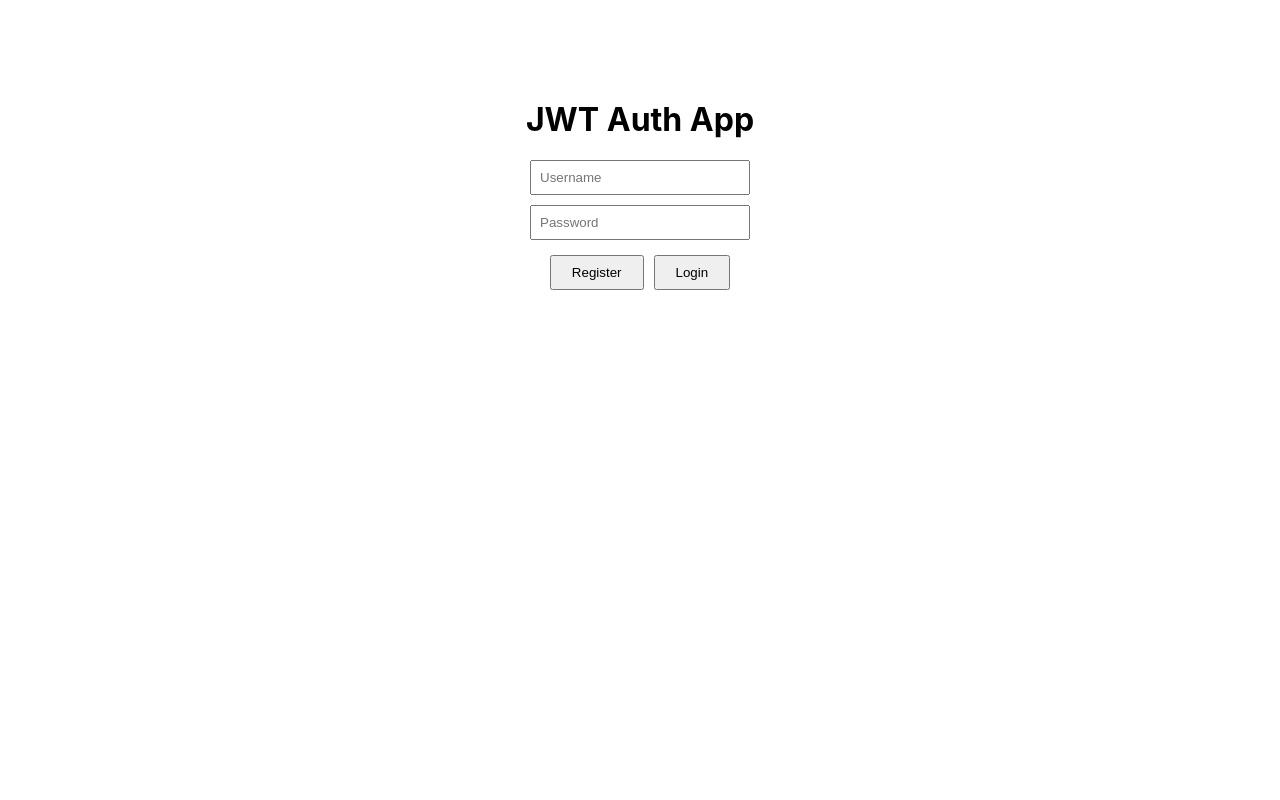
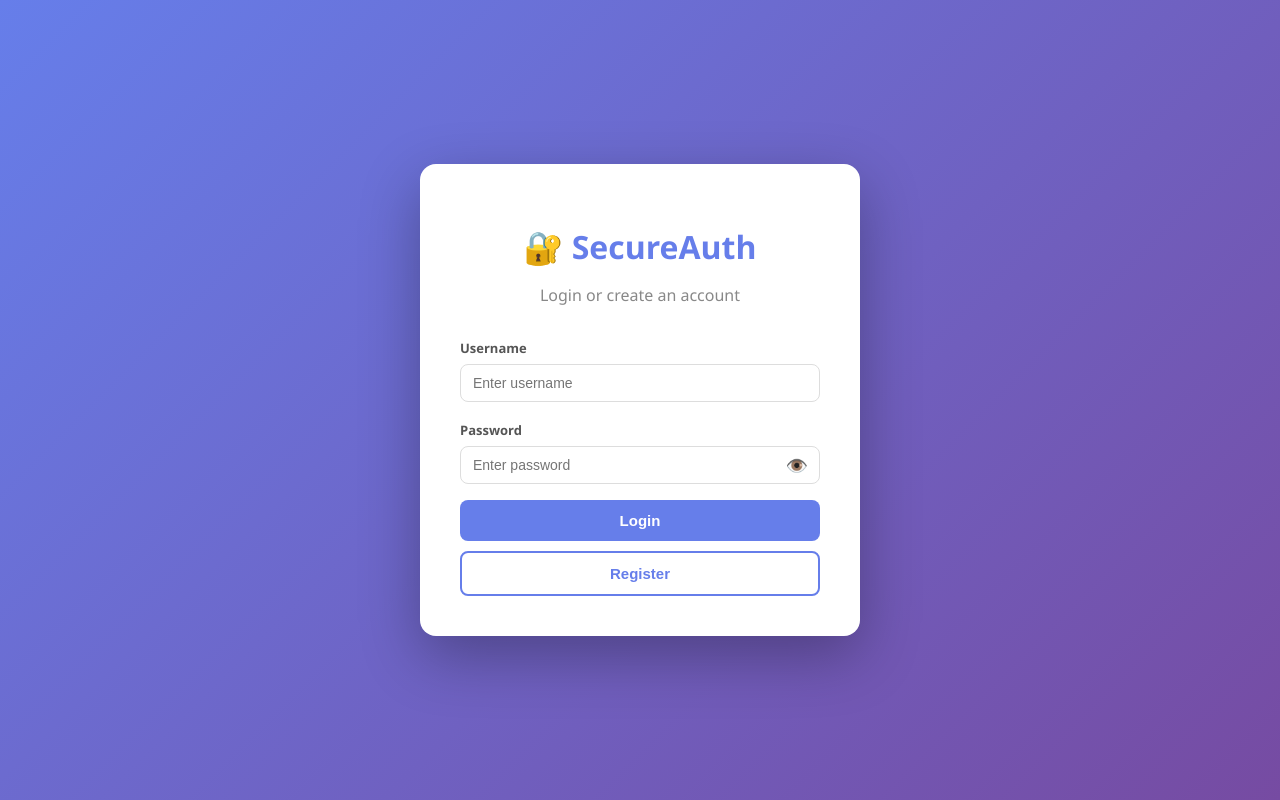
Before and after one commit to fouzia-dev-fullstack/my-first-app-memorable, a React (Create React App) app in the folder frontend/: page / in a window 1280 px wide. Built offline with nearby package versions, Linux system fonts and the light colour scheme.

Commit message:
improved UI with eye icon and error messages

```diff
--- a/frontend/src/App.js
+++ b/frontend/src/App.js
@@ -6,6 +6,8 @@ function App() {
   const [message, setMessage] = useState('');
   const [token, setToken] = useState('');
   const [protectedMessage, setProtectedMessage] = useState('');
+  const [showPassword, setShowPassword] = useState(false);
+  const [isError, setIsError] = useState(false);
 
   const handleRegister = async () => {
     const res = await fetch('http://localhost:5000/api/auth/register', {
@@ -14,6 +16,7 @@ function App() {
       body: JSON.stringify({ username, password })
     });
     const data = await res.json();
+    setIsError(!res.ok);
     setMessage(data.message);
   };
 
@@ -24,6 +27,7 @@ function App() {
       body: JSON.stringify({ username, password })
     });
     const data = await res.json();
+    setIsError(!res.ok);
     setMessage(data.message);
     if (data.token) {
       setToken(data.token);
@@ -41,44 +45,146 @@ function App() {
 
   const handleLogout = () => {
     setToken('');
-    setMessage('Logged out successfully!');
+    setMessage('');
     setProtectedMessage('');
     setUsername('');
     setPassword('');
+    setIsError(false);
   };
 
   return (
-    <div style={{ textAlign: 'center', marginTop: '100px' }}>
-      <h1>JWT Auth App</h1>
+    <div style={{
+      minHeight: '100vh',
+      background: 'linear-gradient(135deg, #667eea 0%, #764ba2 100%)',
+      display: 'flex',
+      alignItems: 'center',
+      justifyContent: 'center',
+      fontFamily: 'Segoe UI, sans-serif'
+    }}>
+      <div style={{
+        background: 'white',
+        borderRadius: '16px',
+        padding: '40px',
+        width: '360px',
+        boxShadow: '0 20px 60px rgba(0,0,0,0.3)'
+      }}>
 
         {!token ? (
           <>
+            <h1 style={{ textAlign: 'center', color: '#667eea', marginBottom: '8px' }}>🔐 SecureAuth</h1>
+            <p style={{ textAlign: 'center', color: '#888', marginBottom: '30px' }}>Login or create an account</p>
+
+            <label style={{ fontSize: '13px', color: '#555', fontWeight: '600' }}>Username</label>
             <input
-            placeholder="Username"
+              placeholder="Enter username"
               value={username}
               onChange={e => setUsername(e.target.value)}
-            style={{ display: 'block', margin: '10px auto', padding: '8px', width: '200px' }}
+              style={{
+                display: 'block', width: '100%', padding: '10px 12px',
+                margin: '6px 0 16px', borderRadius: '8px',
+                border: '1px solid #ddd', fontSize: '14px',
+                boxSizing: 'border-box', outline: 'none'
+              }}
             />
+
+            <label style={{ fontSize: '13px', color: '#555', fontWeight: '600' }}>Password</label>
+            <div style={{ position: 'relative', margin: '6px 0 16px' }}>
               <input
-            placeholder="Password"
-            type="password"
+                placeholder="Enter password"
+                type={showPassword ? 'text' : 'password'}
                 value={password}
                 onChange={e => setPassword(e.target.value)}
-            style={{ display: 'block', margin: '10px auto', padding: '8px', width: '200px' }}
+                style={{
+                  display: 'block', width: '100%', padding: '10px 40px 10px 12px',
+                  borderRadius: '8px', border: '1px solid #ddd',
+                  fontSize: '14px', boxSizing: 'border-box', outline: 'none'
+                }}
               />
-          <button onClick={handleRegister} style={{ margin: '5px', padding: '8px 20px' }}>Register</button>
-          <button onClick={handleLogin} style={{ margin: '5px', padding: '8px 20px' }}>Login</button>
+              <span
+                onClick={() => setShowPassword(!showPassword)}
+                style={{
+                  position: 'absolute', right: '12px', top: '50%',
+                  transform: 'translateY(-50%)', cursor: 'pointer', fontSize: '18px'
+                }}
+              >
+                {showPassword ? '🙈' : '👁️'}
+              </span>
+            </div>
+
+            {message && (
+              <p style={{
+                textAlign: 'center', padding: '8px', borderRadius: '8px',
+                background: isError ? '#ffe0e0' : '#e0ffe0',
+                color: isError ? '#cc0000' : '#006600',
+                fontSize: '13px', marginBottom: '16px'
+              }}>
+                {message}
+              </p>
+            )}
+
+            <button
+              onClick={handleLogin}
+              style={{
+                width: '100%', padding: '12px', background: '#667eea',
+                color: 'white', border: 'none', borderRadius: '8px',
+                fontSize: '15px', fontWeight: '600', cursor: 'pointer',
+                marginBottom: '10px'
+              }}
+            >
+              Login
+            </button>
+
+            <button
+              onClick={handleRegister}
+              style={{
+                width: '100%', padding: '12px', background: 'white',
+                color: '#667eea', border: '2px solid #667eea', borderRadius: '8px',
+                fontSize: '15px', fontWeight: '600', cursor: 'pointer'
+              }}
+            >
+              Register
+            </button>
           </>
         ) : (
           <>
-          <p>✅ You are logged in!</p>
-          <button onClick={handleProtected} style={{ margin: '5px', padding: '8px 20px' }}>Access Protected Page</button>
-          <button onClick={handleLogout} style={{ margin: '5px', padding: '8px 20px' }}>Logout</button>
-          <p>{protectedMessage}</p>
+            <h1 style={{ textAlign: 'center', color: '#667eea' }}>🎉 Welcome!</h1>
+            <p style={{ textAlign: 'center', color: '#888' }}>You are successfully logged in</p>
+
+            {protectedMessage && (
+              <p style={{
+                textAlign: 'center', padding: '12px', borderRadius: '8px',
+                background: '#e0ffe0', color: '#006600', fontSize: '14px',
+                margin: '16px 0'
+              }}>
+                {protectedMessage}
+              </p>
+            )}
+
+            <button
+              onClick={handleProtected}
+              style={{
+                width: '100%', padding: '12px', background: '#667eea',
+                color: 'white', border: 'none', borderRadius: '8px',
+                fontSize: '15px', fontWeight: '600', cursor: 'pointer',
+                marginBottom: '10px'
+              }}
+            >
+              🔒 Access Protected Page
+            </button>
+
+            <button
+              onClick={handleLogout}
+              style={{
+                width: '100%', padding: '12px', background: 'white',
+                color: '#cc0000', border: '2px solid #cc0000', borderRadius: '8px',
+                fontSize: '15px', fontWeight: '600', cursor: 'pointer'
+              }}
+            >
+              Logout
+            </button>
           </>
         )}
-
-      <p>{message}</p>
+      </div>
     </div>
   );
 }
```
Lines whose indentation alone changed are shown as unchanged.
